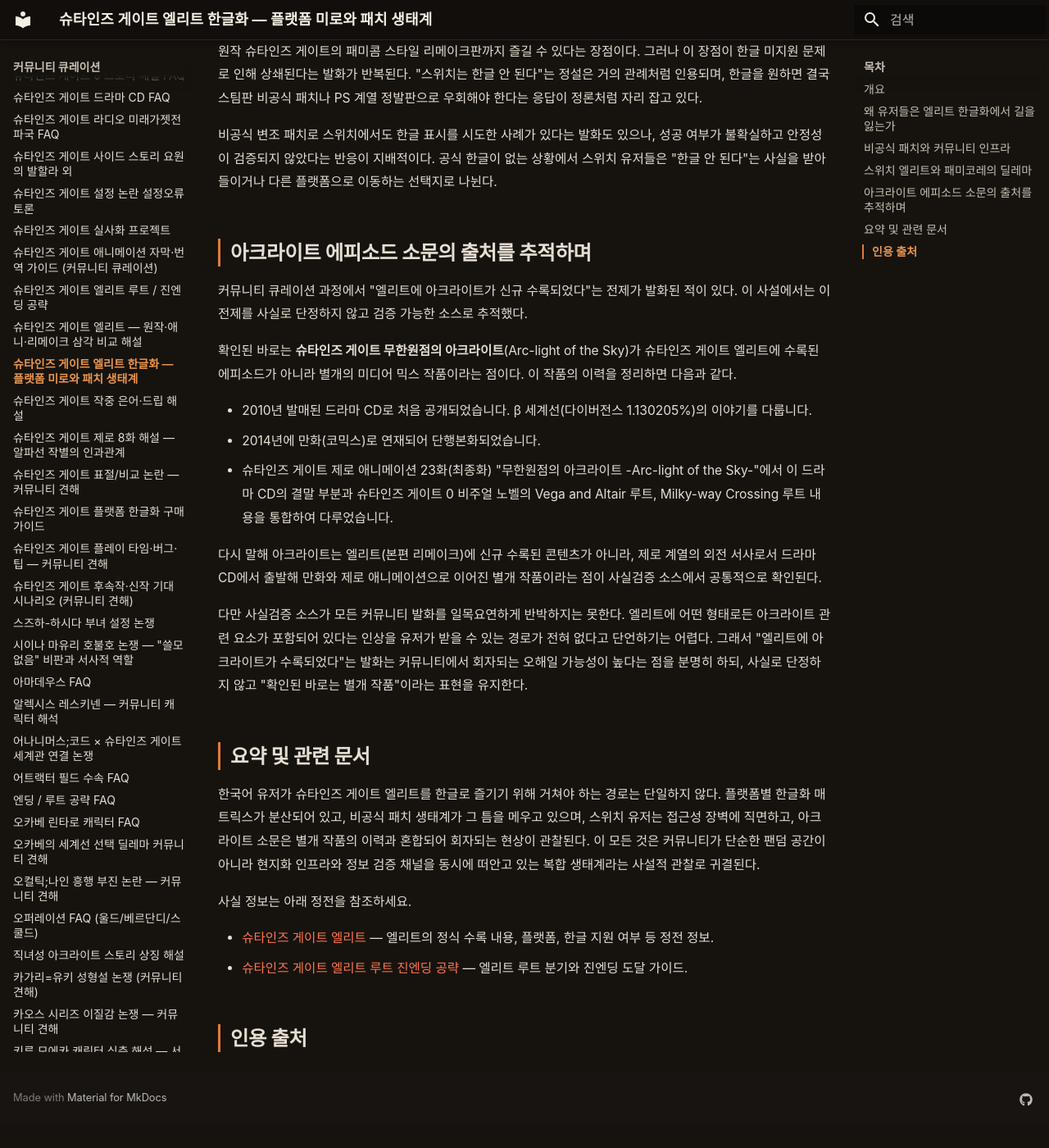
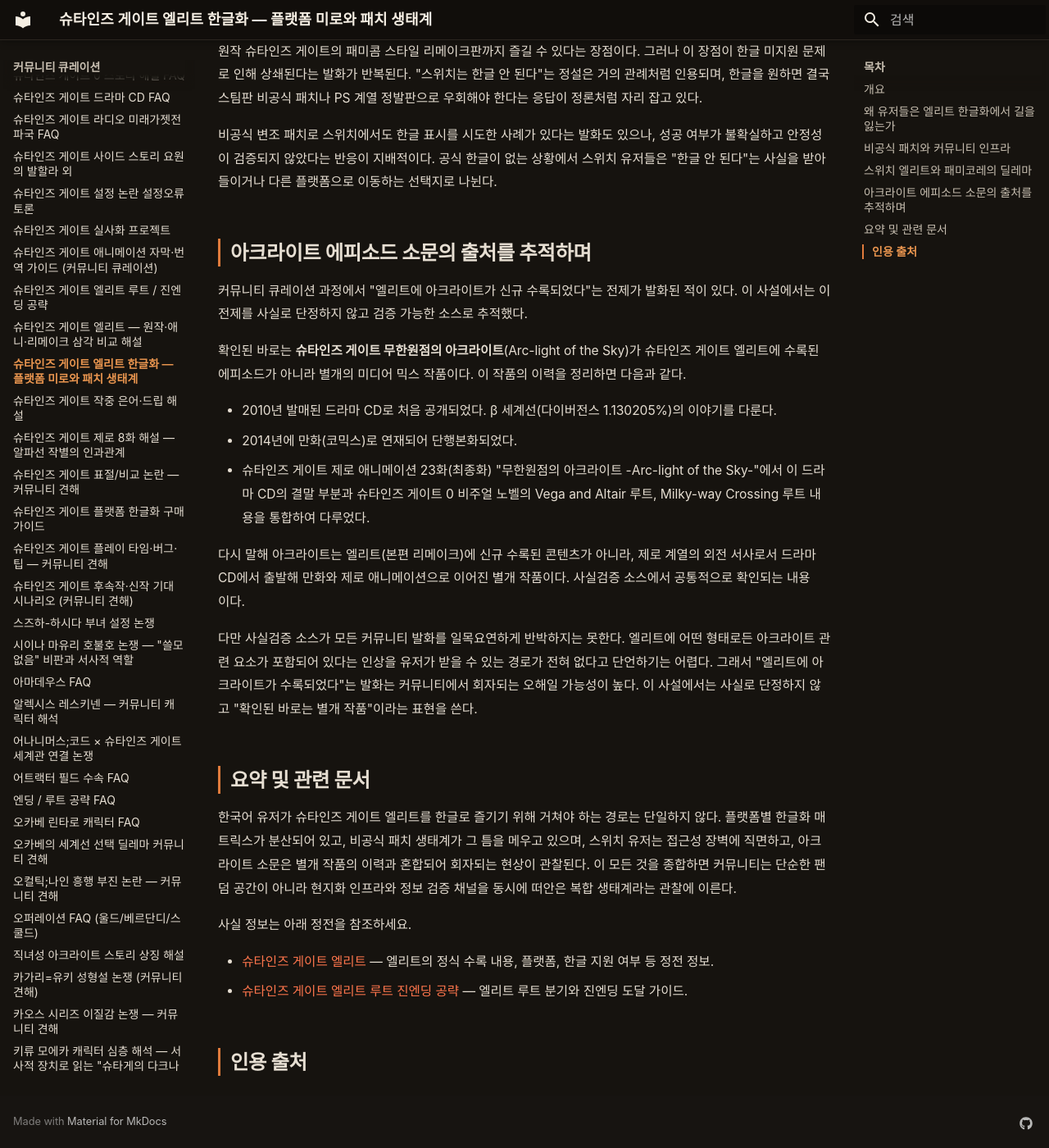
Before and after one commit to sgwiki/sgwiki.github.io, an MkDocs documentation site: the page built from wiki/커뮤니티-큐레이션/슈타인즈-게이트-엘리트-한글화-플랫폼-미로와-패치-생태계.md, in a window 1280 px wide and 1400 px high, scrolled down 2034 px. Shown: the whole window at 82% size. Built offline with MkDocs 1.6.1 and Material for MkDocs 9.7.7, drawn with Linux system fonts in a browser that asks for light colours; some web fonts are replaced; before the commit the page ends 3405 px from its top, so only the background shows below that; some of the changed text lies outside the part shown.

Commit message:
chore(wiki): 슈타인즈-게이트-엘리트-한글화-플랫폼-미로와-패치-생태계 정비 — restructurer VOCAB 종결어미 통일 3건(불릿 항목 ~습니다체→~다체)·humanize 8건(형식명사 3·번역투 2·헤징 2·접속사 1)·사실·스포일러(none)·수치(2010년·2014년·23화·1.130205%)·루트명(Arc-light of the Sky·Vega and Altair·Milky-way Crossing)·내부 링크 2개 불변
Co-Authored-By: Claude Opus 4.6 <noreply@anthropic.com>

```diff
--- a/wiki/커뮤니티-큐레이션/슈타인즈-게이트-엘리트-한글화-플랫폼-미로와-패치-생태계.md
+++ b/wiki/커뮤니티-큐레이션/슈타인즈-게이트-엘리트-한글화-플랫폼-미로와-패치-생태계.md
@@ -32,14 +32,14 @@ tags:
 
 ## 왜 유저들은 엘리트 한글화에서 길을 잃는가
 
-슈타인즈 게이트 시리즈 전체가 플랫폼별로 한글화 여부가 제각각이라는 점이 혼란의 출발점이다. 커뮤니티 발화 패턴을 따라가 보면 대략 다음과 같은 매트릭스가 반복적으로 인용된다.
+슈타인즈 게이트 시리즈는 플랫폼마다 한글화 여부가 제각각이라, 여기서 혼란이 시작된다. 커뮤니티 발화 패턴을 따라가 보면 대략 다음과 같은 매트릭스가 반복적으로 인용된다.
 
 - **엘리트**: 스팀판에 비공식 한글 패치가 존재한다는 인식. 콘솔(PS4·스위치) 정식 한글은 없다는 인식.
 - **본편 원작**: PS 비타·PS3 정발판과 iOS·안드로이드 모바일판에 한글이 있다는 인식. 스팀 원작에는 없다는 인식.
 - **제로**: PS4·비타 정발 한글, 스팀 비공식 패치가 있다는 인식.
 - **외전(비익연리, 페노그램)**: 모바일이나 콘솔 쪽에 한글이 있다는 인식. 스팀에는 없다는 인식.
 
-문제는 이 매트릭스가 공식 문서 한 장으로 정리된 것이 아니라, 게시판 댓글과 구전으로 전해지면서 "스팀에는 엘리트랑 제로만 한글 패치 있다", "원작은 비타나 핸드폰으로 해야 한다" 같은 정설이 굳어졌다는 점이다. 신규 유저가 스팀 세일을 보고 본편을 샀다가 한글 패치가 없다는 사실을 뒤늦게 깨닫는 사례가 반복적으로 관찰된다.
+이 매트릭스는 공식 문서 한 장으로 정리된 게 아니라, 게시판 댓글과 구전으로 전해지면서 "스팀에는 엘리트랑 제로만 한글 패치 있다", "원작은 비타나 핸드폰으로 해야 한다" 같은 정설이 굳어졌다. 신규 유저가 스팀 세일을 보고 본편을 샀다가 한글 패치가 없다는 사실을 뒤늦게 깨닫는 사례가 반복적으로 관찰된다.
 
 특히 스위치 보유 유저들이 자주 부딪히는 장벽이다. "컴퓨터는 잘 안 켜서요"라는 발화가 반복되며 휴대용 기기에서 한글로 즐기고 싶다는 니즈가 분명히 존재함에도 스위치판은 한글이 지원되지 않는다는 응답이 정설처럼 회자된다. 구체적으로 어느 플랫폼이 공식 한글을 지원하는지의 사실 관계는 [슈타인즈 게이트 엘리트](../lore/슈타인즈-게이트-엘리트.md) 정전을 참조하세요. 이 사설에서는 혼란 패턴 자체를 관찰한다.
 
@@ -65,19 +65,19 @@ tags:
 
 커뮤니티 큐레이션 과정에서 "엘리트에 아크라이트가 신규 수록되었다"는 전제가 발화된 적이 있다. 이 사설에서는 이 전제를 사실로 단정하지 않고 검증 가능한 소스로 추적했다.
 
-확인된 바로는 **슈타인즈 게이트 무한원점의 아크라이트**(Arc-light of the Sky)가 슈타인즈 게이트 엘리트에 수록된 에피소드가 아니라 별개의 미디어 믹스 작품이라는 점이다. 이 작품의 이력을 정리하면 다음과 같다.
+확인된 바로는 **슈타인즈 게이트 무한원점의 아크라이트**(Arc-light of the Sky)가 슈타인즈 게이트 엘리트에 수록된 에피소드가 아니라 별개의 미디어 믹스 작품이다. 이 작품의 이력을 정리하면 다음과 같다.
 
-- 2010년 발매된 드라마 CD로 처음 공개되었습니다. β 세계선(다이버전스 1.130205%)의 이야기를 다룹니다.
-- 2014년에 만화(코믹스)로 연재되어 단행본화되었습니다.
-- 슈타인즈 게이트 제로 애니메이션 23화(최종화) "무한원점의 아크라이트 -Arc-light of the Sky-"에서 이 드라마 CD의 결말 부분과 슈타인즈 게이트 0 비주얼 노벨의 Vega and Altair 루트, Milky-way Crossing 루트 내용을 통합하여 다루었습니다.
+- 2010년 발매된 드라마 CD로 처음 공개되었다. β 세계선(다이버전스 1.130205%)의 이야기를 다룬다.
+- 2014년에 만화(코믹스)로 연재되어 단행본화되었다.
+- 슈타인즈 게이트 제로 애니메이션 23화(최종화) "무한원점의 아크라이트 -Arc-light of the Sky-"에서 이 드라마 CD의 결말 부분과 슈타인즈 게이트 0 비주얼 노벨의 Vega and Altair 루트, Milky-way Crossing 루트 내용을 통합하여 다루었다.
 
-다시 말해 아크라이트는 엘리트(본편 리메이크)에 신규 수록된 콘텐츠가 아니라, 제로 계열의 외전 서사로서 드라마 CD에서 출발해 만화와 제로 애니메이션으로 이어진 별개 작품이라는 점이 사실검증 소스에서 공통적으로 확인된다.
+다시 말해 아크라이트는 엘리트(본편 리메이크)에 신규 수록된 콘텐츠가 아니라, 제로 계열의 외전 서사로서 드라마 CD에서 출발해 만화와 제로 애니메이션으로 이어진 별개 작품이다. 사실검증 소스에서 공통적으로 확인되는 내용이다.
 
-다만 사실검증 소스가 모든 커뮤니티 발화를 일목요연하게 반박하지는 못한다. 엘리트에 어떤 형태로든 아크라이트 관련 요소가 포함되어 있다는 인상을 유저가 받을 수 있는 경로가 전혀 없다고 단언하기는 어렵다. 그래서 "엘리트에 아크라이트가 수록되었다"는 발화는 커뮤니티에서 회자되는 오해일 가능성이 높다는 점을 분명히 하되, 사실로 단정하지 않고 "확인된 바로는 별개 작품"이라는 표현을 유지한다.
+다만 사실검증 소스가 모든 커뮤니티 발화를 일목요연하게 반박하지는 못한다. 엘리트에 어떤 형태로든 아크라이트 관련 요소가 포함되어 있다는 인상을 유저가 받을 수 있는 경로가 전혀 없다고 단언하기는 어렵다. 그래서 "엘리트에 아크라이트가 수록되었다"는 발화는 커뮤니티에서 회자되는 오해일 가능성이 높다. 이 사설에서는 사실로 단정하지 않고 "확인된 바로는 별개 작품"이라는 표현을 쓴다.
 
 ## 요약 및 관련 문서
 
-한국어 유저가 슈타인즈 게이트 엘리트를 한글로 즐기기 위해 거쳐야 하는 경로는 단일하지 않다. 플랫폼별 한글화 매트릭스가 분산되어 있고, 비공식 패치 생태계가 그 틈을 메우고 있으며, 스위치 유저는 접근성 장벽에 직면하고, 아크라이트 소문은 별개 작품의 이력과 혼합되어 회자되는 현상이 관찰된다. 이 모든 것은 커뮤니티가 단순한 팬덤 공간이 아니라 현지화 인프라와 정보 검증 채널을 동시에 떠안고 있는 복합 생태계라는 사설적 관찰로 귀결된다.
+한국어 유저가 슈타인즈 게이트 엘리트를 한글로 즐기기 위해 거쳐야 하는 경로는 단일하지 않다. 플랫폼별 한글화 매트릭스가 분산되어 있고, 비공식 패치 생태계가 그 틈을 메우고 있으며, 스위치 유저는 접근성 장벽에 직면하고, 아크라이트 소문은 별개 작품의 이력과 혼합되어 회자되는 현상이 관찰된다. 이 모든 것을 종합하면 커뮤니티는 단순한 팬덤 공간이 아니라 현지화 인프라와 정보 검증 채널을 동시에 떠안은 복합 생태계라는 관찰에 이른다.
 
 사실 정보는 아래 정전을 참조하세요.
 
```
Also changed, not shown: other parts of wiki/커뮤니티-큐레이션/슈타인즈-게이트-엘리트-한글화-플랫폼-미로와-패치-생태계.md (+1 -1 lines).
